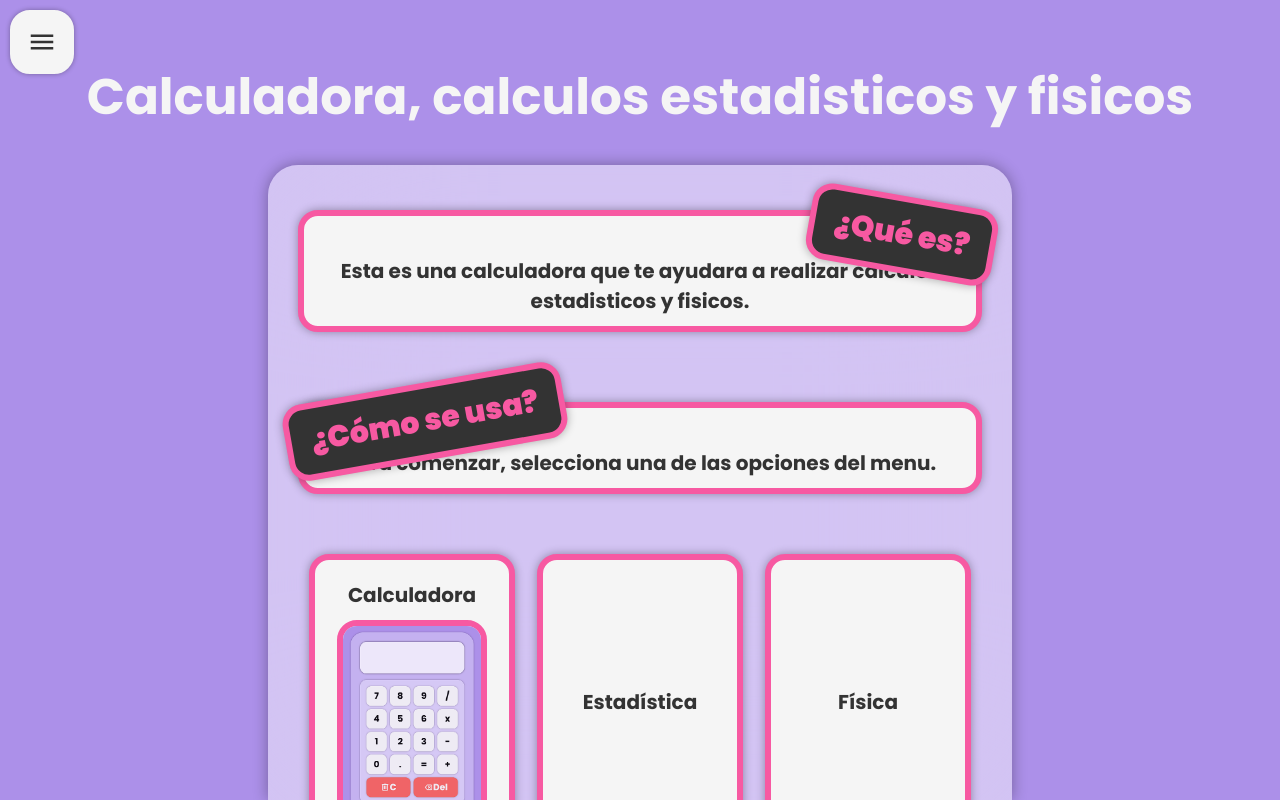
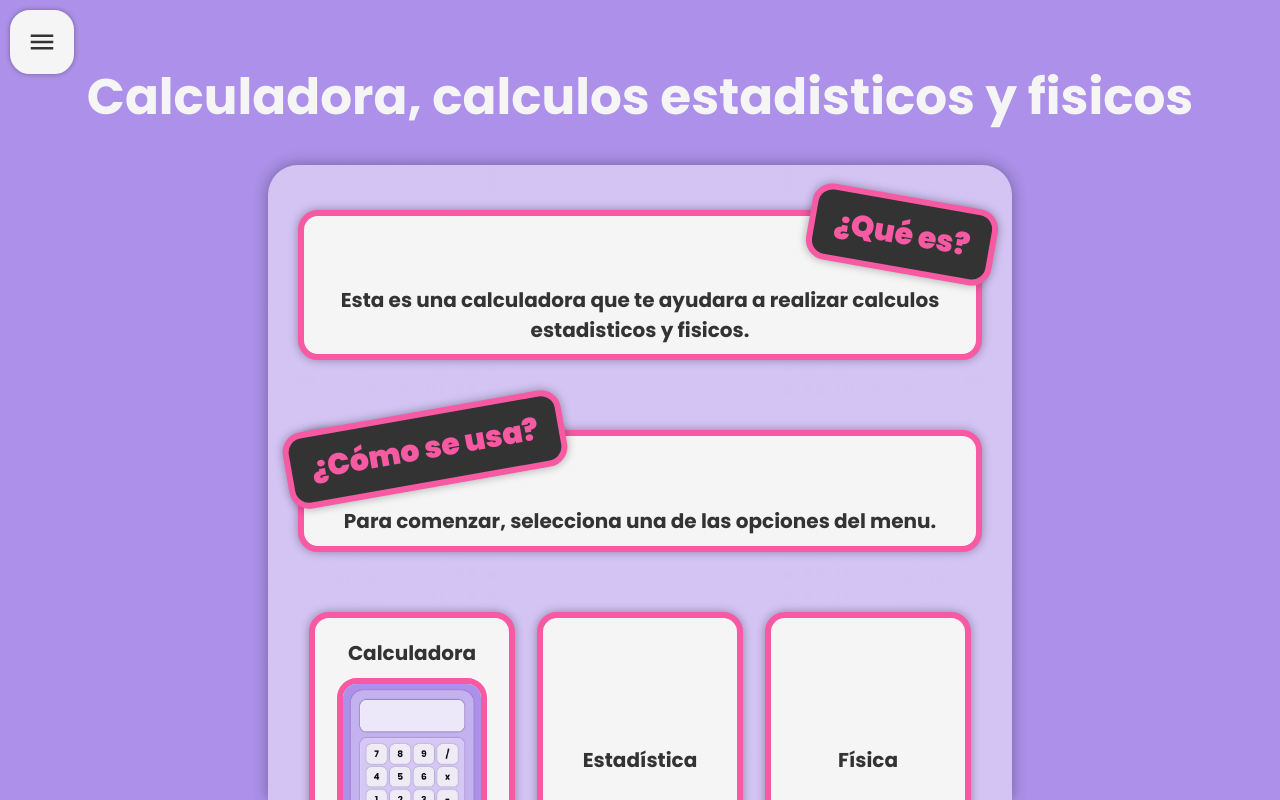
Before and after one commit to CristianArevaloDuran/CalculadoraNextJS, a Next.js app: page / in a window 1280 px wide. Built offline with nearby package versions, Linux system fonts and the light colour scheme.

Commit message:
Landing adjustment

```diff
--- a/app/page.css
+++ b/app/page.css
@@ -19,6 +19,7 @@
 
 .landContainer .landContent {
   display: flex;
+  position: relative;
   overflow-y: auto;
   flex-direction: column;
   align-items: center;
@@ -29,6 +30,20 @@
   padding: 30px;
   height: 100%;
   box-shadow: var(--hard-box-shadow);
+}
+
+.landContainer .landContent::-webkit-scrollbar {
+  width: 10px;
+}
+
+.landContainer .landContent::-webkit-scrollbar-track {
+  background-color: var(--primary-selected-color-1);
+  border-radius: 10px;
+}
+
+.landContainer .landContent::-webkit-scrollbar-thumb {
+  background-color: var(--base-white);
+  border-radius: 10px;
 }
 
 .landContainer .landContent .explain {
@@ -132,3 +147,12 @@
 .landContainer .landContent .serviceCards .card:hover img {
   border: 6px solid var(--base-white);
 }
+
+@media only screen and (max-width: 1550px) {
+  .landContainer .landContent .explain:nth-child(1) {
+    padding-top: 70px;
+  }
+  .landContainer .landContent .explain:nth-child(2) {
+    padding-top: 70px;
+  }
+}
```
Also changed, not shown: app/components/CalcEstadistica/CalcEstadistica.jsx (+6 -1 lines).
